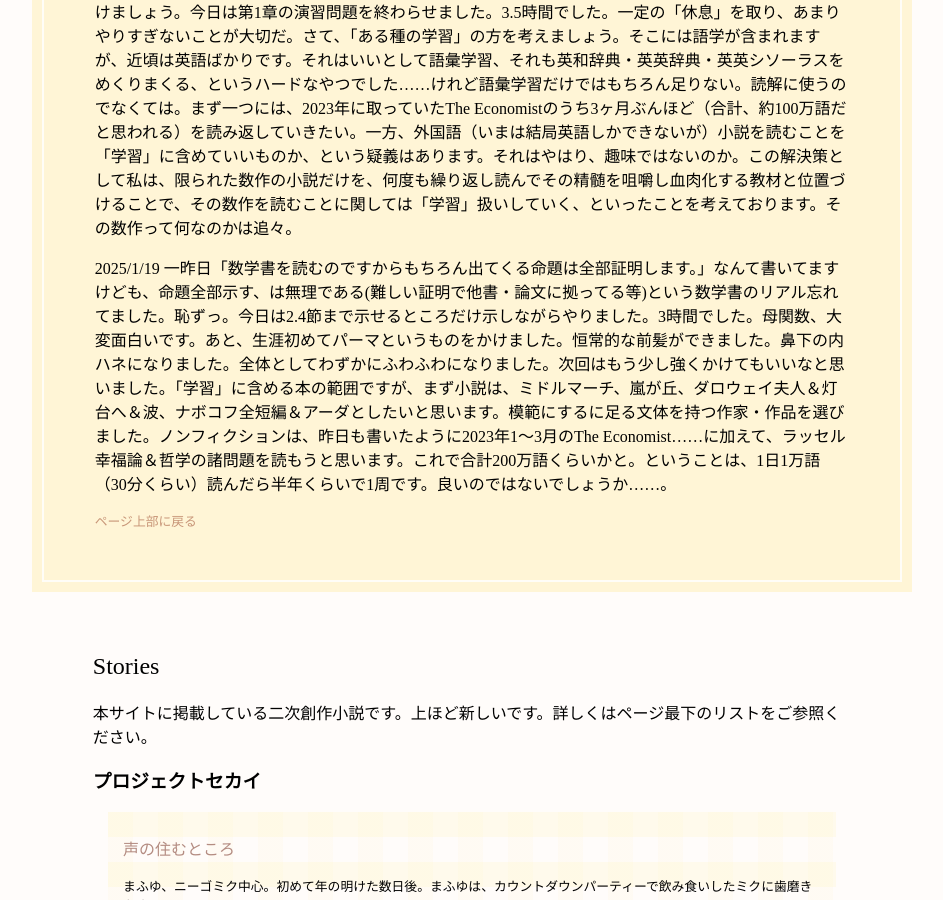
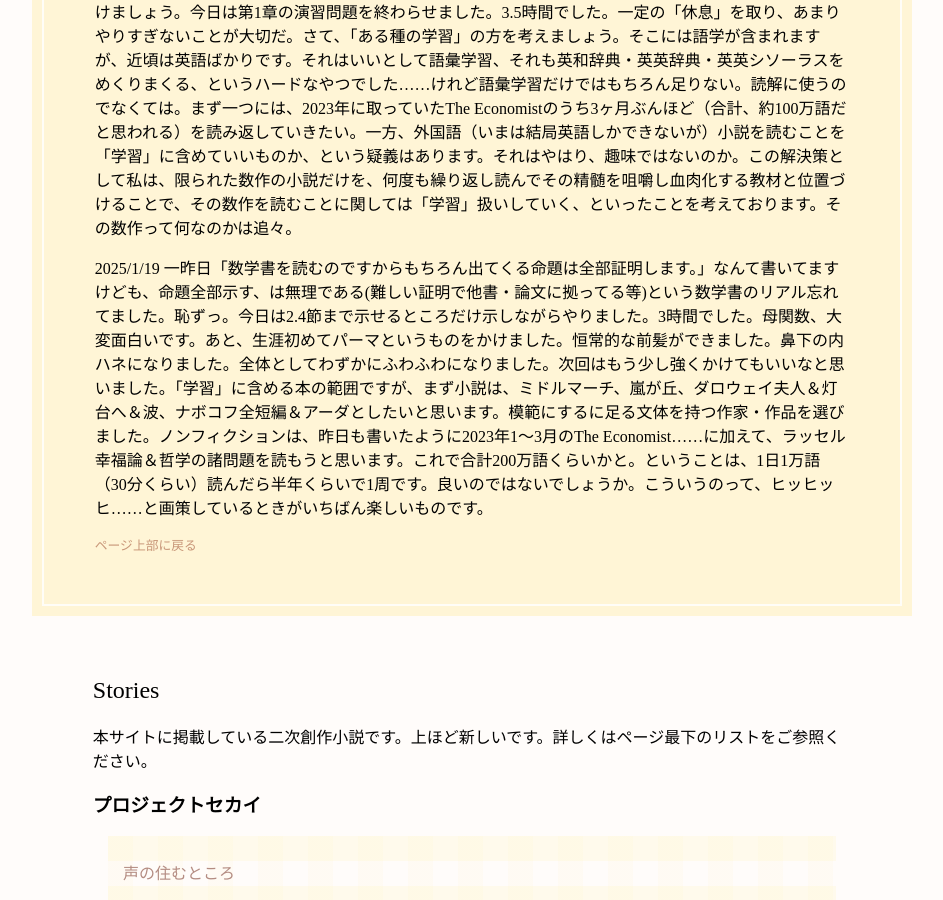
Before and after one commit to misora100/misora100.github.io, a Jekyll site: the page index.html, which Jekyll copies as it is, in a window 1280 px wide and 900 px high, scrolled down 2498 px. Shown: the whole window, without its empty margins (168-1111 px from the left). Built offline with Jekyll 4.4.1, drawn with Linux system fonts in a browser that asks for light colours; some web fonts are replaced.

Commit message:
Update index.html

```diff
--- a/index.html
+++ b/index.html
@@ -89,7 +89,7 @@
         <p>2024/11/26～2024/11/30 日記の存在自体忘れてしまっていた……。おそるべき脳。復職できるかな。日記書くのも、ちゃんとデイリーのタスクとして明示しないとだな。この間何してたんだっけ。ええっと、リンバス4章クリアね。リンバスの暗示的なテキストの良さを感じました。あとは図書館に行ったり、役所に行ったり、通院したり、ですね。</p>
         <p>2025/1/17 それで今日である。何してたん？ あけましておめでとうございます。会社の休職から復帰し、仕事をしていました。どころか忙殺されていました。おかしい、復職直後にこんなに仕事させられるなんて……。まずは私、やれます！ 仕事できます！ という忠誠心と勇気が湧いてきた（この時点で怪しい）が、年末年始含めた休日返上の長時間勤務が続くうちに体力が尽きて、疲れ果てるとこんどは精神が削られ出し、私、惨めだ……。私、私、Twitterで変なことばかり書いてる、こどもに退行してる、まともにおとなやってない、私って正味な話いま周囲の方々からどう見えてるんですcar🚒<ｳｳｳｰｶﾝｶﾝｶﾝ！！！！！ 状態になっていました（しかし消防車はcarではない）。承認欲求は灼灼と開花し、対人不安は浪浪と亢進いたしました。躁転ですね。かかる勤務体制がやっと落ち着き、勤務期間からすでに行っていたキューピーコーワゴールドシリーズ、人参養栄湯等の投入、マインドフルネス等のクールダウン技法の実践といったありとあらゆる手段を駆使をした結果、身体も心も落ち着いたので、えーと、また日記を書こうと思います。落ち着かなくても書いたほうがいいんだけどね。さて今年は私、勉強を頑張りたいと思っています。休養を除いた可処分時間の一定割合をある種の学習に割く、という約束を覚えていらっしゃいますか？ それもしたい。が、もうひとつやりたいことは……統計の勉強です。ということで……久保川達也（著）、新井仁之ほか（編）『現代数理統計学の基礎』（共立出版、2017年）を読んでいくことにしました。数学書を読むのですからもちろん出てくる命題は全部証明します。演習問題は、発展的なのを除き全部解きます。ということで第1章本文を終わらせました。3時間でした。（この日の項は実際には2025/1/18に書きました。）</p>
         <p>2025/1/18 昨夜はうっかり根をつめて夜更かししてしまい、疲れました。躁転はまだ続いています。気をつけましょう。今日は第1章の演習問題を終わらせました。3.5時間でした。一定の「休息」を取り、あまりやりすぎないことが大切だ。さて、「ある種の学習」の方を考えましょう。そこには語学が含まれますが、近頃は英語ばかりです。それはいいとして語彙学習、それも英和辞典・英英辞典・英英シソーラスをめくりまくる、というハードなやつでした……けれど語彙学習だけではもちろん足りない。読解に使うのでなくては。まず一つには、2023年に取っていたThe Economistのうち3ヶ月ぶんほど（合計、約100万語だと思われる）を読み返していきたい。一方、外国語（いまは結局英語しかできないが）小説を読むことを「学習」に含めていいものか、という疑義はあります。それはやはり、趣味ではないのか。この解決策として私は、限られた数作の小説だけを、何度も繰り返し読んでその精髄を咀嚼し血肉化する教材と位置づけることで、その数作を読むことに関しては「学習」扱いしていく、といったことを考えております。その数作って何なのかは追々。</p>
-        <p>2025/1/19 一昨日「数学書を読むのですからもちろん出てくる命題は全部証明します。」なんて書いてますけども、命題全部示す、は無理である(難しい証明で他書・論文に拠ってる等)という数学書のリアル忘れてました。恥ずっ。今日は2.4節まで示せるところだけ示しながらやりました。3時間でした。母関数、大変面白いです。あと、生涯初めてパーマというものをかけました。恒常的な前髪ができました。鼻下の内ハネになりました。全体としてわずかにふわふわになりました。次回はもう少し強くかけてもいいなと思いました。「学習」に含める本の範囲ですが、まず小説は、ミドルマーチ、嵐が丘、ダロウェイ夫人＆灯台へ＆波、ナボコフ全短編＆アーダとしたいと思います。模範にするに足る文体を持つ作家・作品を選びました。ノンフィクションは、昨日も書いたように2023年1～3月のThe Economist……に加えて、ラッセル幸福論＆哲学の諸問題を読もうと思います。これで合計200万語くらいかと。ということは、1日1万語（30分くらい）読んだら半年くらいで1周です。良いのではないでしょうか……。</p>
+        <p>2025/1/19 一昨日「数学書を読むのですからもちろん出てくる命題は全部証明します。」なんて書いてますけども、命題全部示す、は無理である(難しい証明で他書・論文に拠ってる等)という数学書のリアル忘れてました。恥ずっ。今日は2.4節まで示せるところだけ示しながらやりました。3時間でした。母関数、大変面白いです。あと、生涯初めてパーマというものをかけました。恒常的な前髪ができました。鼻下の内ハネになりました。全体としてわずかにふわふわになりました。次回はもう少し強くかけてもいいなと思いました。「学習」に含める本の範囲ですが、まず小説は、ミドルマーチ、嵐が丘、ダロウェイ夫人＆灯台へ＆波、ナボコフ全短編＆アーダとしたいと思います。模範にするに足る文体を持つ作家・作品を選びました。ノンフィクションは、昨日も書いたように2023年1～3月のThe Economist……に加えて、ラッセル幸福論＆哲学の諸問題を読もうと思います。これで合計200万語くらいかと。ということは、1日1万語（30分くらい）読んだら半年くらいで1周です。良いのではないでしょうか。こういうのって、ヒッヒッヒ……と画策しているときがいちばん楽しいものです。</p>
         <div class="back_to_menu"><p><a onclick="ScrollWindow('menu');">ページ上部に戻る</a></p></div>
     </div>
     <div class="main" id="stories">
```
